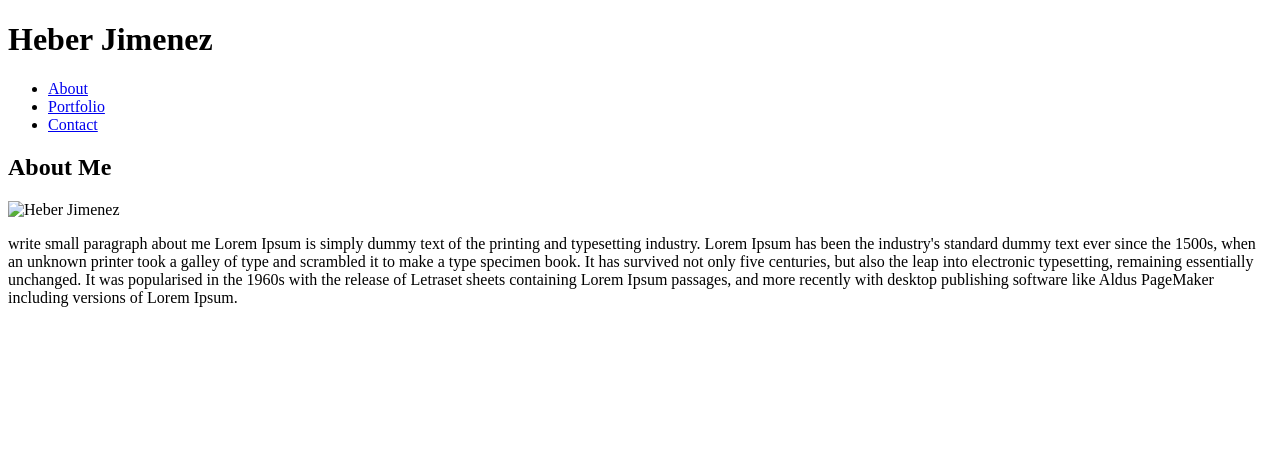
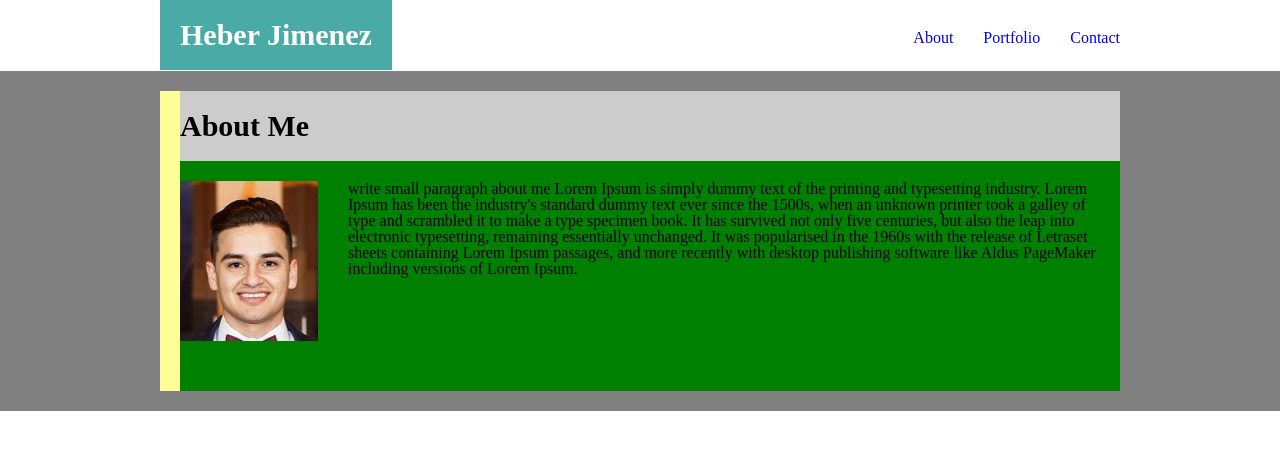
Before and after one commit to HeberJ/Basic-Portfolio, a plain HTML site: page index.html in a window 1280 px wide. Drawn offline with Linux system fonts and the light colour scheme.

Commit message:
Sett the positioning for the navigation bar, and the about me section.

```diff
--- a/assests/css/style.css
+++ b/assests/css/style.css
@@ -0,0 +1,188 @@
+/*
+html5doctor.com Reset Stylesheet
+v1.6.1
+Last Updated: 2010-09-17
+Author: Richard Clark - http://richclarkdesign.com
+Twitter: @rich_clark
+*/
+
+html, body, div, span, object, iframe,
+h1, h2, h3, h4, h5, h6, p, blockquote, pre,
+abbr, address, cite, code,
+del, dfn, em, img, ins, kbd, q, samp,
+small, strong, sub, sup, var,
+b, i,
+dl, dt, dd, ol, ul, li,
+fieldset, form, label, legend,
+table, caption, tbody, tfoot, thead, tr, th, td,
+article, aside, canvas, details, figcaption, figure,
+footer, header, hgroup, menu, nav, section, summary,
+time, mark, audio, video {
+    margin:0;
+    padding:0;
+    border:0;
+    outline:0;
+    font-size:100%;
+    vertical-align:baseline;
+    background:transparent;
+}
+
+body {
+    line-height:1;
+}
+
+article,aside,details,figcaption,figure,
+footer,header,hgroup,menu,nav,section {
+    display:block;
+}
+
+nav ul {
+    list-style:none;
+}
+
+blockquote, q {
+    quotes:none;
+}
+
+blockquote:before, blockquote:after,
+q:before, q:after {
+    content:'';
+    content:none;
+}
+
+a {
+    margin:0;
+    padding:0;
+    font-size:100%;
+    vertical-align:baseline;
+    background:transparent;
+}
+
+/* change colours to suit your needs */
+ins {
+    background-color:#ff9;
+    color:#000;
+    text-decoration:none;
+}
+
+/* change colours to suit your needs */
+mark {
+    background-color:#ff9;
+    color:#000;
+    font-style:italic;
+    font-weight:bold;
+}
+
+del {
+    text-decoration: line-through;
+}
+
+abbr[title], dfn[title] {
+    border-bottom:1px dotted;
+    cursor:help;
+}
+
+table {
+    border-collapse:collapse;
+    border-spacing:0;
+}
+
+/* change border colour to suit your needs */
+hr {
+    display:block;
+    height:1px;
+    border:0;
+    border-top:1px solid #cccccc;
+    margin:1em 0;
+    padding:0;
+}
+
+input, select {
+    vertical-align:middle;
+}
+
+
+/* MY CODE */
+
+* {
+  text-decoration: none;
+}
+
+header {
+  width: 960px;
+  margin: 0 auto;
+}
+
+header h1 {
+  float: left;
+  padding: 20px 20px 20px 20px;
+  text-align: center;
+  font-size: 30px;
+  color: white;
+  background-color: #4aaaa5
+}
+
+header nav ul {
+
+}
+
+header nav ul li {
+  display: inline-block;
+  float: right;
+  list-style: none;
+  padding: 30px 15px 25px 15px;
+}
+
+header nav ul li a {
+
+}
+
+#about-me {
+  background-color: gray;
+  padding: 20px;
+}
+
+#about-me section {
+  width: 960px;
+  margin: 0 auto;
+  background-color: #ff9;
+}
+
+#about-me section div {
+  margin-left: 20px;
+  padding: 0px 0px 20px 0px;
+  background-color: green;
+}
+
+#about-me section div h2 {
+  padding: 20px 0px 20px 0px;
+  font-size: 30px;
+  background-color: #cccccc;
+}
+
+#who-i-am {
+  margin-left: 0;
+}
+
+#who-i-am img {
+  padding: 20px 10px 10px 0px;
+  height: 15%;
+  width: 15%;
+  position: relative;
+  float: left;
+  left: -20px;
+}
+
+#who-i-am p {
+  padding: 20px 10px 10px 0px;
+}
+
+#contact-link {
+  padding-right: 0px;
+}
+
+.clearfix::after {
+  content: "";
+  clear: both;
+  display: block;
+}
--- a/index.html
+++ b/index.html
@@ -3,36 +3,46 @@
   <head>
     <meta charset="UTF-8">
     <title>About me</title>
-  <link rel="stylesheet" href="stylesheet.css" type="text/css">
+  <link rel="stylesheet" href="assests/css/style.css" type="text/css">
   </head>
   <body>
-    <header>
+    <header class="clearfix">
       <h1>
         <strong>Heber Jimenez</strong>
       </h1>
+      <nav>
         <ul>
-        <li>
-          <a href="index.html">About</a>
+          <li id="contact-link">
+            <a href="contact.html">Contact</a>
           </li>
 
-        <li>
+          <li id="portfolio-link">
             <a href="portfolio.html">Portfolio</a>
           </li>
 
-        <li>
-          <a href="contact.html">Contact</a>
+          <li id="about-link">
+            <a href="index.html">About</a>
           </li>
         </ul>
+      </nav>
     </header>
 
+    <div id="about-me" class="clearfix">
+      <section>
         <div>
-      <section id="about-me">
           <h2>About Me</h2>
 
-        <img src="" alt="Heber Jimenez">
+          <div id="who-i-am" class="clearfix">
+            <img src="assests/images/picture2.png" alt="Heber Jimenez">
 
             <p> write small paragraph about me  Lorem Ipsum is simply dummy text of the printing and typesetting industry. Lorem Ipsum has been the industry's standard dummy text ever since the 1500s, when an unknown printer took a galley of type and scrambled it to make a type specimen book. It has survived not only five centuries, but also the leap into electronic typesetting, remaining essentially unchanged. It was popularised in the 1960s with the release of Letraset sheets containing Lorem Ipsum passages, and more recently with desktop publishing software like Aldus PageMaker including versions of Lorem Ipsum.</p>
+          </div>
+        </div>
       </section>
     </div>
+
+    <footer>
+
+    </footer>
   </body>
 </html>
```
Lines whose indentation alone changed are shown as unchanged.
